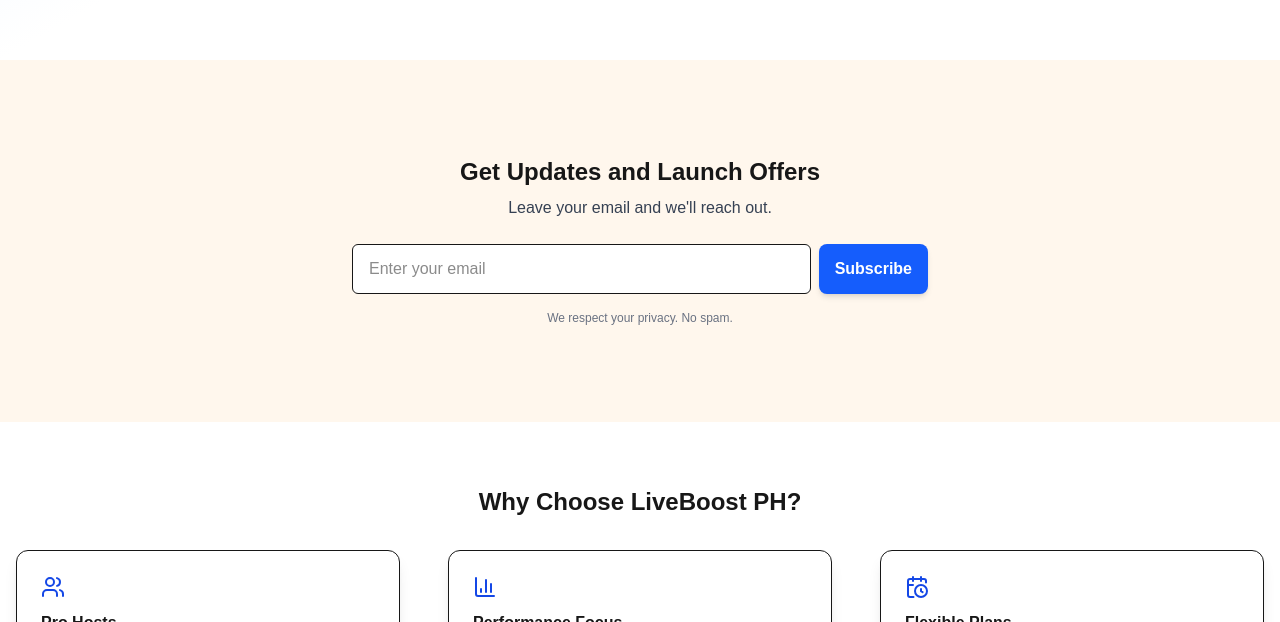
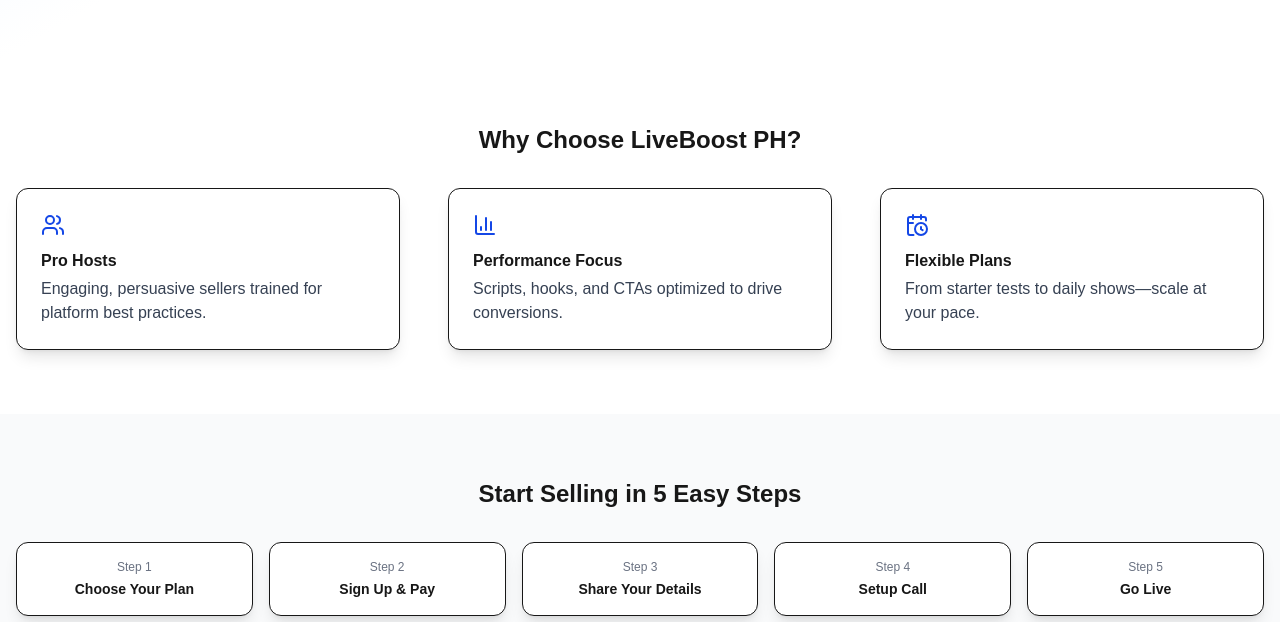
Before and after one commit to bluestella/liveboost-ph, a Next.js app: page / in a window 1280 px wide. Shown: the part 725-1347 px from the top of the page. Built offline with nearby package versions, Linux system fonts and the light colour scheme.

Commit message:
remove email capture functionality for now

```diff
--- a/src/app/api/subscribe/route.ts
+++ /dev/null
@@ -1,69 +0,0 @@
-import { NextResponse } from "next/server";
-import { z } from "zod";
-import { Resend } from "resend";
-
-// Declare a typed global to store deduped subscribers across requests
-declare global {
-  // eslint-disable-next-line no-var
-  var __liveboost_subscribers: Set<string> | undefined;
-}
-
-const bodySchema = z.object({
-  email: z.string().email(),
-  source: z.string().optional(),
-});
-
-// Naive in-memory dedupe (resets on restart)
-const dedupe: Set<string> = (globalThis.__liveboost_subscribers ??= new Set<string>());
-
-export async function POST(req: Request) {
-  try {
-    const json = await req.json();
-    const parsed = bodySchema.safeParse(json);
-    if (!parsed.success) {
-      return NextResponse.json({ error: "Invalid email" }, { status: 400 });
-    }
-    const { email, source } = parsed.data;
-
-    const ADMIN_EMAIL = process.env.ADMIN_EMAIL;
-    const FROM_EMAIL = process.env.FROM_EMAIL;
-    const RESEND_API_KEY = process.env.RESEND_API_KEY;
-
-    if (!ADMIN_EMAIL || !FROM_EMAIL || !RESEND_API_KEY) {
-      return NextResponse.json({ error: "Email service not configured" }, { status: 500 });
-    }
-
-    const resend = new Resend(RESEND_API_KEY);
-
-    const timestamp = new Date().toISOString();
-
-    // Optional dedupe
-    const isDuplicate = dedupe.has(email);
-    if (!isDuplicate) dedupe.add(email);
-
-    // Send admin notification
-    const adminPromise = resend.emails.send({
-      from: FROM_EMAIL,
-      to: ADMIN_EMAIL,
-      subject: "🎯 New LiveBoost PH Lead",
-      html: `<p>New subscriber: <strong>${email}</strong></p>
-             <p>Time: ${timestamp}</p>
-             <p>Page: ${source ?? "unknown"}</p>`,
-    });
-
-    // Send subscriber welcome
-    const userPromise = resend.emails.send({
-      from: FROM_EMAIL,
-      to: email,
-      subject: "Welcome to LiveBoost PH!",
-      html: `<p>Thanks for subscribing to LiveBoost PH.</p>
-             <p>We’ll reach out soon. Meanwhile, see our <a href="${process.env.NEXT_PUBLIC_BASE_URL ?? ""}/pricing">pricing</a>.</p>`,
-    });
-
-    await Promise.all([adminPromise, userPromise]);
-
-    return NextResponse.json({ success: true, duplicate: isDuplicate });
-  } catch (err: unknown) {
-    return NextResponse.json({ error: "Server error" }, { status: 500 });
-  }
-}
--- a/src/app/page.tsx
+++ b/src/app/page.tsx
@@ -1,7 +1,6 @@
 "use client";
 import Link from "next/link";
 import { ArrowRight, BarChart3, CalendarClock, Users } from "lucide-react";
-import EmailCapture from "@/components/EmailCapture";
 
 export default function Home() {
   // Email capture moved to dedicated component using RHF+Zod
@@ -28,12 +27,7 @@
         </div>
       </section>
 
-      {/* Email Capture */}
-      <section id="subscribe" className="bg-orange-50">
-        <div className="mx-auto max-w-7xl px-4 py-16 md:py-24">
-          <EmailCapture />
-        </div>
-      </section>
+      {/* Email Capture removed for now */}
 
       {/* Value Proposition */}
       <section id="about" className="bg-white">
--- a/src/components/EmailCapture.tsx
+++ /dev/null
@@ -1,72 +0,0 @@
-"use client";
-import { useForm } from "react-hook-form";
-import { z } from "zod";
-import { zodResolver } from "@hookform/resolvers/zod";
-import { useState } from "react";
-import { Button } from "@/components/ui/Button";
-import { LoaderCircle } from "lucide-react";
-
-const schema = z.object({ email: z.string().email("Please enter a valid email.") });
-type FormValues = z.infer<typeof schema>;
-
-export default function EmailCapture({ source }: { source?: string }) {
-  const [serverError, setServerError] = useState<string | null>(null);
-  const [success, setSuccess] = useState(false);
-  const {
-    register,
-    handleSubmit,
-    reset,
-    formState: { errors, isSubmitting },
-  } = useForm<FormValues>({ resolver: zodResolver(schema) });
-
-  const onSubmit = async (values: FormValues) => {
-    setServerError(null);
-    setSuccess(false);
-    try {
-      const res = await fetch("/api/subscribe", {
-        method: "POST",
-        headers: { "Content-Type": "application/json" },
-        body: JSON.stringify({ email: values.email, source: source ?? window.location.pathname }),
-      });
-      const data = await res.json();
-      if (!res.ok || !data.success) {
-        throw new Error(data.error || "Subscription failed");
-      }
-      setSuccess(true);
-      reset();
-    } catch (err: unknown) {
-      const message = err instanceof Error ? err.message : typeof err === "string" ? err : "Something went wrong";
-      setServerError(message);
-    }
-  };
-
-  return (
-    <div className="mx-auto max-w-xl text-center">
-      <h2 className="text-2xl font-bold">Get Updates and Launch Offers</h2>
-      <p className="mt-2 text-gray-700">Leave your email and we&apos;ll reach out.</p>
-      <form onSubmit={handleSubmit(onSubmit)} className="mt-6 flex gap-2">
-        <input
-          type="email"
-          placeholder="Enter your email"
-          {...register("email")}
-          className="flex-1 rounded-md border px-4 py-3 bg-white"
-          aria-invalid={!!errors.email || undefined}
-          aria-describedby={errors.email ? "email-error" : undefined}
-        />
-        <Button type="submit" variant="secondary" size="md" disabled={isSubmitting}>
-          {isSubmitting ? (
-            <span className="inline-flex items-center gap-2"><LoaderCircle className="h-4 w-4 animate-spin" /> Submitting...</span>
-          ) : (
-            "Subscribe"
-          )}
-        </Button>
-      </form>
-      {errors.email && (
-        <p id="email-error" className="mt-2 text-red-600">{errors.email.message}</p>
-      )}
-      {serverError && <p className="mt-2 text-red-600">{serverError}</p>}
-      {success && <p className="mt-2 text-green-700">✓ Thanks! We&apos;ll be in touch soon.</p>}
-      <p className="mt-4 text-xs text-gray-500">We respect your privacy. No spam.</p>
-    </div>
-  );
-}
```
